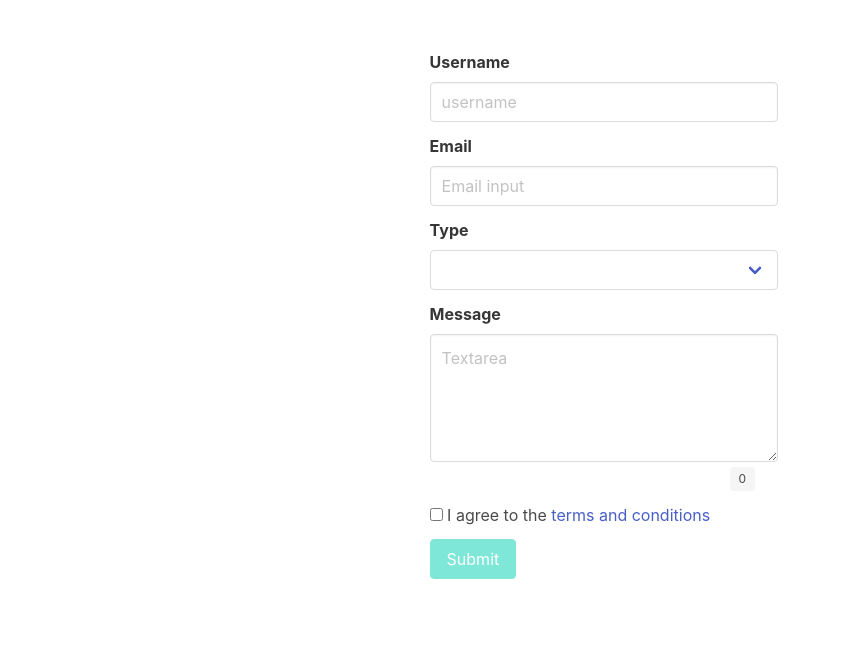
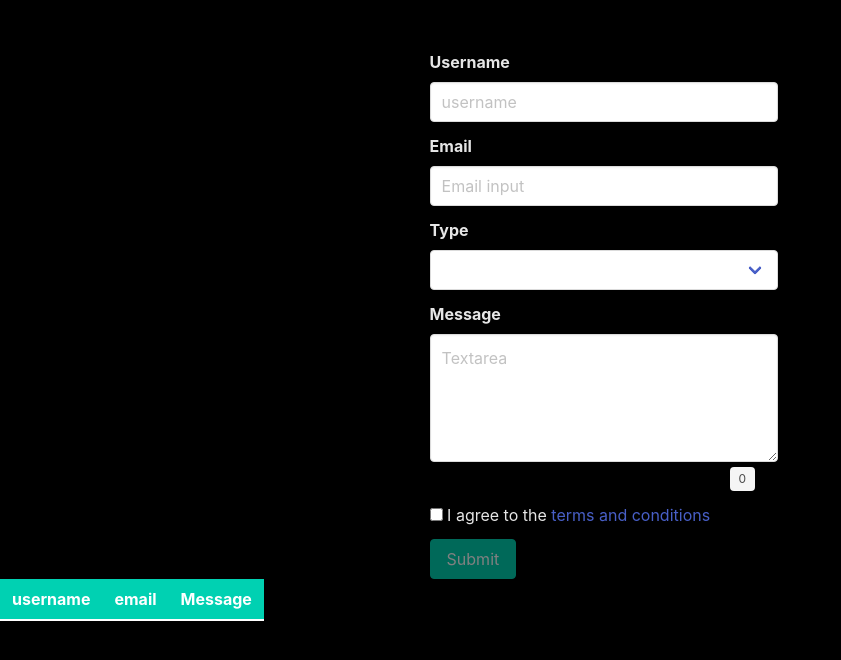
Before and after one commit to aymen7/Angular-reactive-forms, an Angular app: page / in a window 1280 px wide. Shown: the top 660 px of the page, without its empty margins (0-841 px from the left). Built offline with nearby package versions, Linux system fonts and the light colour scheme.

Commit message:
data-flow (input and output)
adding data-flow to the app using inputs and outputs.
getting the value of posts-list from form.component to app.component using output
and using input getting that same value of posts-list from app.comonent to posts-list.component to displays it.

```diff
--- a/src/app/app.component.html
+++ b/src/app/app.component.html
@@ -1 +1,2 @@
-<app-form></app-form>
+<app-form (onformSubmit)='formWasSubmited($event)'></app-form>
+<app-posts-list [p_list]='posts_list'></app-posts-list>
--- a/src/app/app.component.ts
+++ b/src/app/app.component.ts
@@ -1,8 +1,21 @@
 import { Component } from '@angular/core';
+import { Post } from './form/post.model';
 @Component({
   selector: 'app-root',
   templateUrl: './app.component.html',
   styleUrls: ['./app.component.css']
 })
 export class AppComponent {
+  posts_list: Post[];
+  constructor() {
+    this.posts_list = [];
+  }
+  formWasSubmited(Posts: Post[]) {
+    console.clear();
+    console.log('posts recieved in app.component');
+    this.posts_list = Posts;
+    for (let post of this.posts_list) {
+      console.log('post username: ' + post.username);
+    }
+  }
 }
--- a/src/app/app.module.ts
+++ b/src/app/app.module.ts
@@ -6,12 +6,14 @@ import { AppComponent } from './app.component';
 
 import { FormComponent } from './form/form.component';
 import { FormsModule, ReactiveFormsModule } from '@angular/forms';
+import { PostsListComponent } from './posts-list/posts-list.component';
 
 
 @NgModule({
   declarations: [
     AppComponent,
-    FormComponent
+    FormComponent,
+    PostsListComponent
   ],
   imports: [
     BrowserModule,
--- a/src/app/form/form.component.css
+++ b/src/app/form/form.component.css
@@ -5,3 +5,6 @@
 #msg_length{
   margin: 5px 0 0 300px;
 }
+label{
+  color: rgba(255, 255, 255, 0.9);
+}
--- a/src/app/form/form.component.ts
+++ b/src/app/form/form.component.ts
@@ -1,4 +1,4 @@
-import { Component, OnInit } from '@angular/core';
+import { Component, OnInit, Output, EventEmitter } from '@angular/core';
 import {FormBuilder, FormControl, FormGroup, Validators} from '@angular/forms';
 import { Post} from './post.model';
 @Component({
@@ -7,11 +7,16 @@ import { Post} from './post.model';
   styleUrls: ['./form.component.css']
 })
 export class FormComponent implements OnInit {
+  // the send to app component output
+  @Output() onformSubmit: EventEmitter<Post[]>;
   /*we will use myForm as our FormGroup*/
   myForm: FormGroup;
   /*post instance to store our user's input data */
   post: Post;
+  // message length
   messageLength: number;
+  // collection of posts
+  posts: Post[];
   /*inject fb instance as our FormBuilder*/
   constructor(_fb: FormBuilder) {
     this.myForm = _fb.group({
@@ -23,16 +28,20 @@ export class FormComponent implements OnInit {
       'terms_check_box': [false, Validators.compose([Validators.required, Validators.pattern('true')])]
     });
     this.messageLength = 0;
+    this.posts = [];
+    this.onformSubmit = new EventEmitter<Post[]>();
   }
   submitForm(form: any) {
-    /* initialisation of the new post object with the user's input*/
+    // store the form state in a variable
+    const validFrom: boolean = this.myForm.valid;
+    if (validFrom) {
+      /* initialisation of the new post object with the user's input*/
     this.post = new Post(form.username, form.email, form.message, form.type);
-    /*just for debugging */
-    console.log('form value: ' + this.post.username);
-    console.log('form value: ' + this.post.email);
-    console.log('form value: ' + this.post.message);
-    console.log('form value: ' + this.post.type);
-    console.log('form value: ' + form.terms_check_box);
+    // push the submitted post into the end of the posts collection
+    this.posts.push(this.post);
+    // emit the list of posts when submitted
+    this.onformSubmit.emit(this.posts);
+    } // end of if
   }
   getMsgLength() {
     /* get the value of the message length on value changes */
@@ -68,7 +77,6 @@ export class FormComponent implements OnInit {
     // this.checkBoxChange();
     // calling getMessageType()
     this.getMessageType();
-
   }
 }// end of the component
 function usernameValidator(control: FormControl): { [s: string]: boolean} {
--- /dev/null
+++ b/src/app/posts-list/posts-list.component.html
@@ -0,0 +1,16 @@
+<table class="table">
+  <thead>
+    <tr class="is-selected">
+        <th>username</th>
+        <th>email</th>
+        <th>Message</th>
+    </tr>
+  </thead>
+  <tbody>
+    <tr *ngFor="let post of p_list">
+      <td>{{post.username}}</td>
+      <td>{{post.email}}</td>
+      <td>{{post.message}}</td>
+    </tr>
+  </tbody>
+</table>
--- /dev/null
+++ b/src/app/posts-list/posts-list.component.ts
@@ -0,0 +1,19 @@
+import { Component, OnInit, Input } from '@angular/core';
+import { Post } from '../form/post.model';
+
+@Component({
+  selector: 'app-posts-list',
+  templateUrl: './posts-list.component.html',
+  styleUrls: ['./posts-list.component.css']
+})
+export class PostsListComponent implements OnInit {
+  @Input() p_list: Post[];
+  list: number[];
+  constructor() {
+    this.list = [1, 2 , 3];
+  }
+
+  ngOnInit() {
+  }
+
+}
--- a/src/styles.css
+++ b/src/styles.css
@@ -1 +1,5 @@
 /* You can add global styles to this file, and also import other style files */
+html{
+    color: white !important;
+    background-color: black !important;
+    }
```
Also changed, not shown: src/app/posts-list/posts-list.component.css (added), 1 other file (tests, documents, lock files or other folders).
